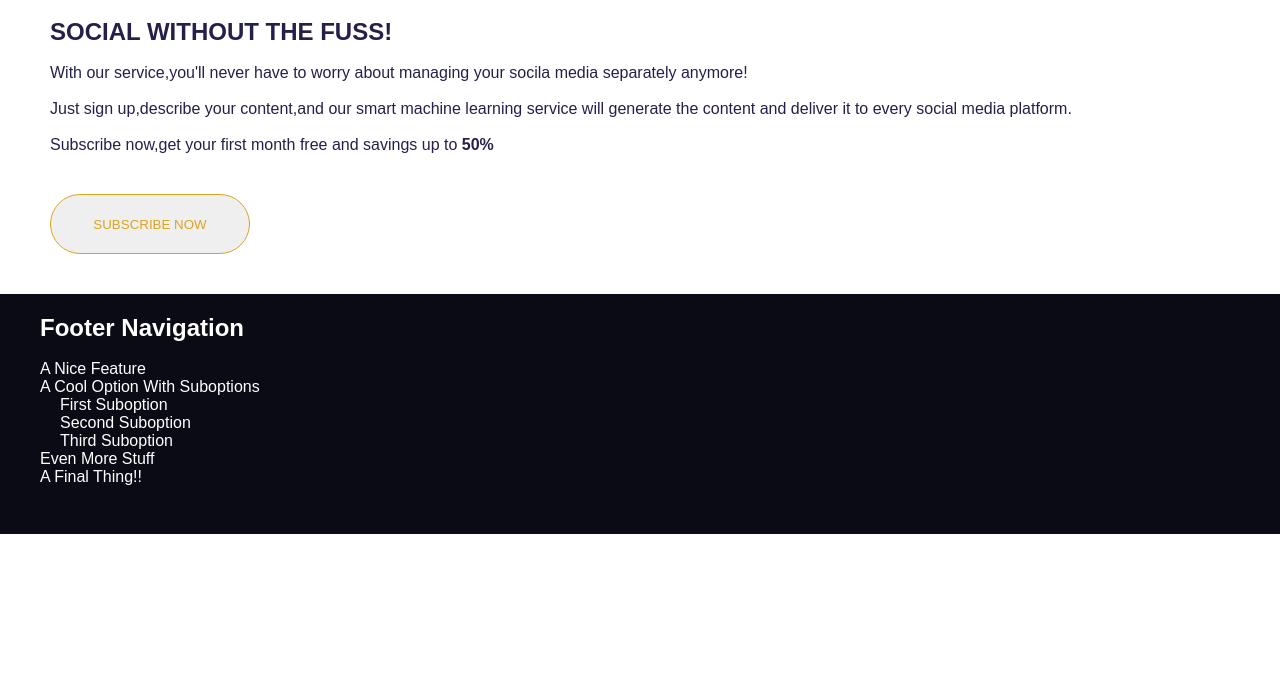
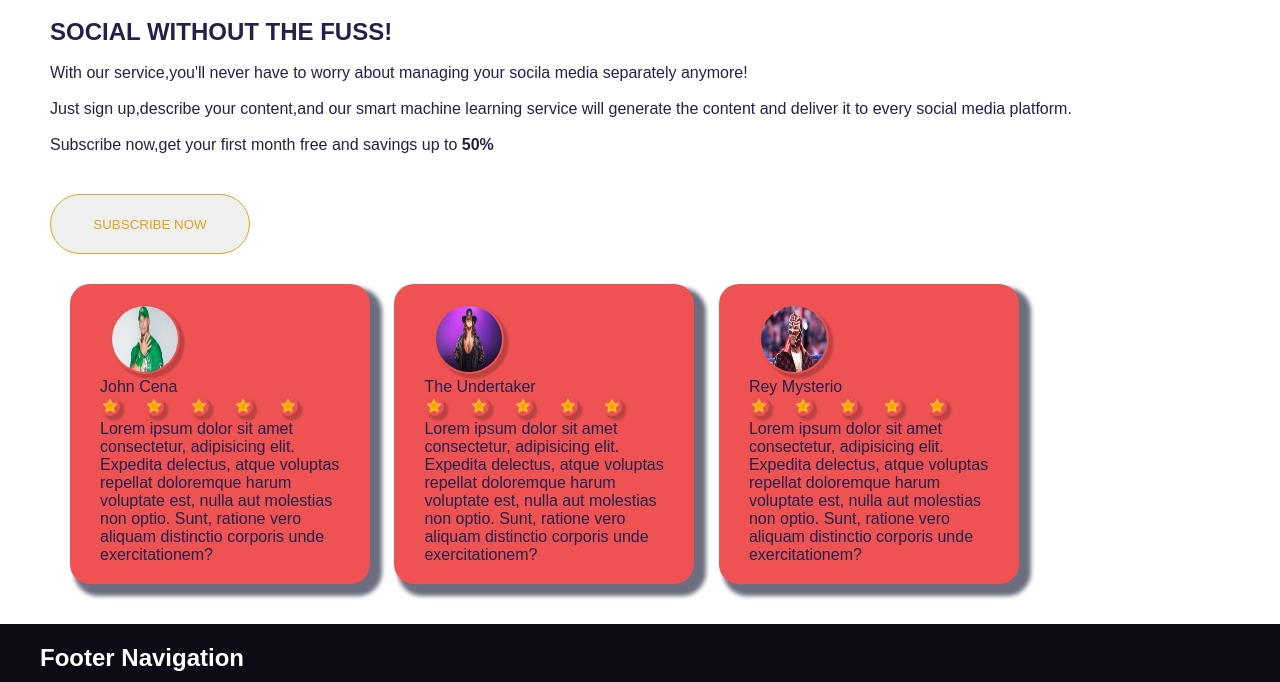
Before and after one commit to darvingaba/hoxton-html-hoxton-media, a plain HTML site: page index.html in a window 1280 px wide. Shown: the part 270-952 px from the top of the page. Before the commit the page ends 804 px from the top, so only its background shows below. Drawn offline with Linux system fonts and the light colour scheme.

Commit message:
updatess

```diff
--- a/index.html
+++ b/index.html
@@ -16,8 +16,8 @@
             </div>
             <nav>
                 <ul>
-                    <li><a href="#">Home</a></li>
-                    <li><a href="#">About Us</a></li>
+                    <li><a href="/index.html">Home</a></li>
+                    <li><a href="/aboutUs.html">About Us</a></li>
                     <li><a href="#">Contact</a></li>
                 </ul>
             </nav>
@@ -50,6 +50,57 @@
         </div>
     </section>
 
+    <section class="testimonials">
+
+        <div class="testimonial">
+            <img class="client1" src="/img/john-cena.jpg" alt="client1">
+            <div class="name-stars">
+                <p class="name1">John Cena</p>
+                <img class="star" src="/img/star.png" alt="">
+                <img class="star" src="/img/star.png" alt="">
+                <img class="star" src="/img/star.png" alt="">
+                <img class="star" src="/img/star.png" alt="">
+                <img class="star" src="/img/star.png" alt="">
+            </div>
+            <p class="description1">Lorem ipsum dolor sit amet consectetur, adipisicing elit. Expedita delectus, atque voluptas repellat doloremque harum voluptate est, nulla aut molestias non optio. Sunt, ratione vero aliquam distinctio corporis unde exercitationem?</p>
+        </div>
+
+
+
+        <div class="testimonial">
+            <img class="client1" src="/img/undertaker.jpg" alt="client1">
+            <div class="name-stars">
+                <p class="name1">The Undertaker</p>
+                <img class="star" src="/img/star.png" alt="">
+                <img class="star" src="/img/star.png" alt="">
+                <img class="star" src="/img/star.png" alt="">
+                <img class="star" src="/img/star.png" alt="">
+                <img class="star" src="/img/star.png" alt="">
+            </div>
+            <p class="description1">Lorem ipsum dolor sit amet consectetur, adipisicing elit. Expedita delectus, atque voluptas
+                repellat doloremque harum voluptate est, nulla aut molestias non optio. Sunt, ratione vero aliquam distinctio
+                corporis unde exercitationem?</p>
+        </div>
+
+
+
+        <div class="testimonial">
+            <img class="client1" src="/img/CC_Express_20220129_2205350.jpg" alt="client1">
+            <div class="name-stars">
+                <p class="name1">Rey Mysterio</p>
+                <img class="star" src="/img/star.png" alt="">
+                <img class="star" src="/img/star.png" alt="">
+                <img class="star" src="/img/star.png" alt="">
+                <img class="star" src="/img/star.png" alt="">
+                <img class="star" src="/img/star.png" alt="">
+            </div>
+            <p class="description1">Lorem ipsum dolor sit amet consectetur, adipisicing elit. Expedita delectus, atque voluptas
+                repellat doloremque harum voluptate est, nulla aut molestias non optio. Sunt, ratione vero aliquam distinctio
+                corporis unde exercitationem?</p>
+        </div>
+
+    </section>
+
 
     <footer>
         <h2>Footer Navigation</h2>
--- a/style.css
+++ b/style.css
@@ -106,3 +106,46 @@ footer li>a{
 li.sub{
     margin-left: 20px;
 }
+
+.testimonials{
+    margin-top: 30px;
+}
+.testimonial{
+    height: 300px;
+    width: 300px;
+    background-color: #ee5253;
+    display: inline-block;
+    border-radius: 20px;
+    padding-left: 20px;
+    margin-left: 20px;
+    box-shadow: 8px 8px 4px 4px #6c6d7f;
+}
+.client1{
+    height: 70px;
+    width: 70px;
+    border-radius: 50%;
+    margin-top: 20px;
+    margin-left: 20px;
+}
+.star{
+    width: 20px;
+    height: 20px;
+    margin: 0px 10px 0px 10px;
+}
+.name1{
+    margin-left: 10px;
+}
+.description1{
+    margin-left: 10px;
+    margin-right: 10px;
+}
+
+.about{
+    margin: 20px 160px 20px 160px;
+}
+.goals{
+    margin: 20px 160px 20px 160px;
+}
+.staff{
+    margin: 20px 160px 20px 160px;
+}
```
Also changed, not shown: aboutUs.html (added, +67 -0 lines), img/CC_Express_20220129_2205350.jpg (added), img/client1.png (added), img/client2.jpg (added), img/client3.jpg (added), img/john-cena.jpg (added), img/star.png (added), img/undertaker.jpg (added).
